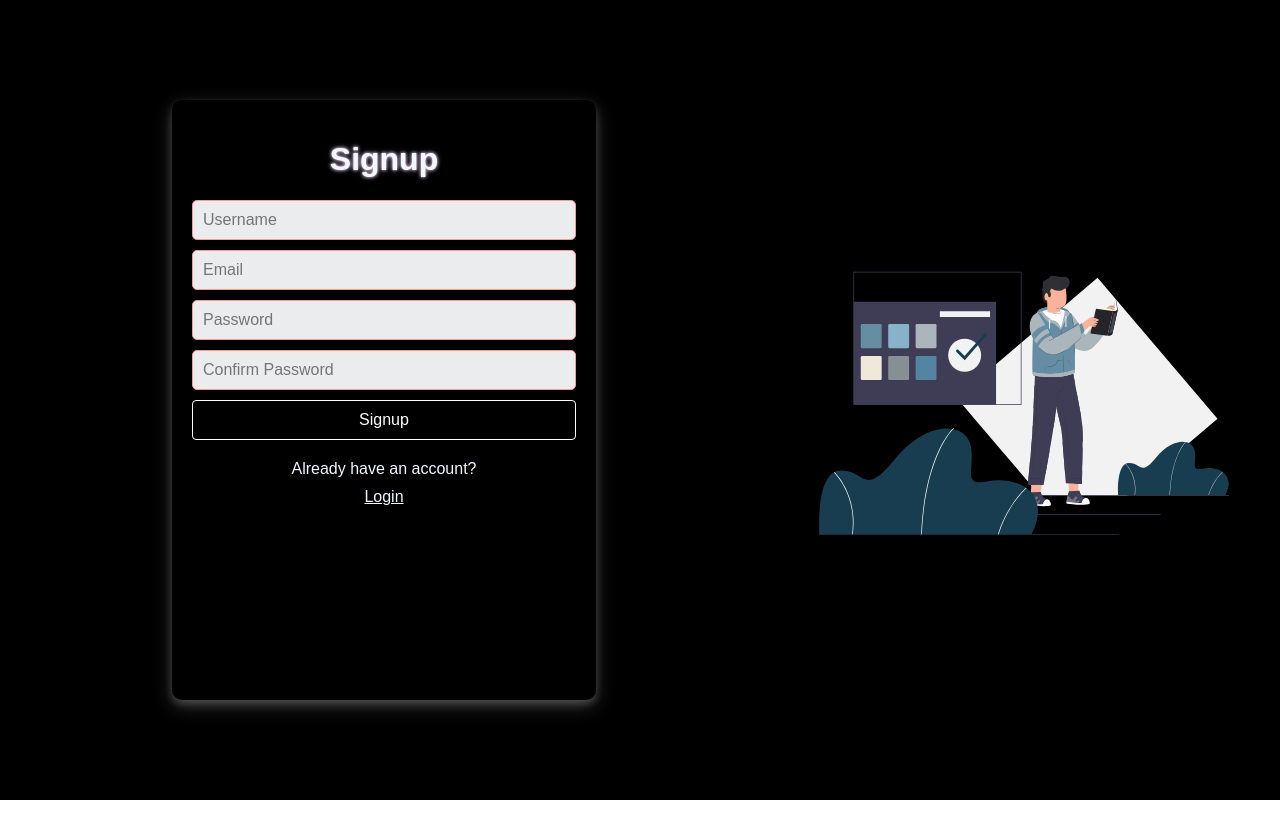
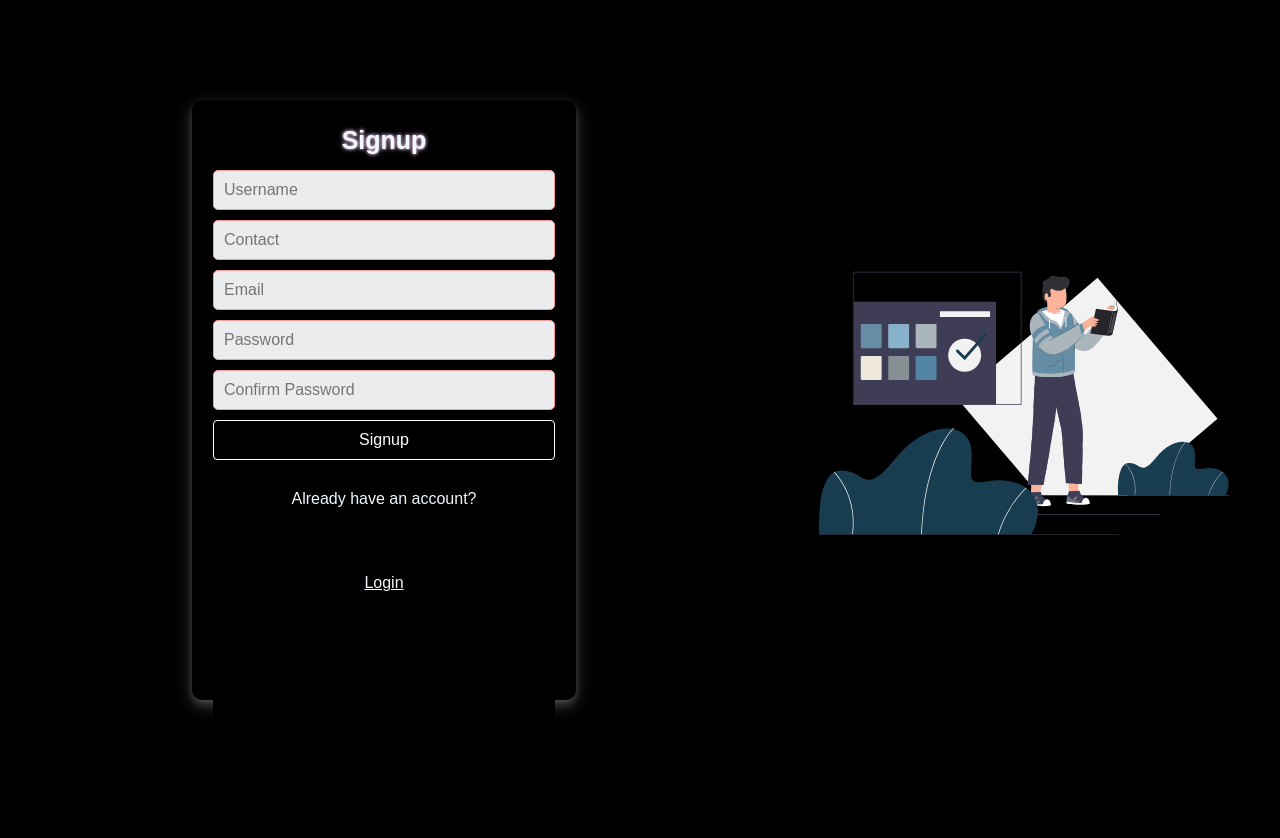
Before and after one commit to Niiischal/Summer_Class, a React (Create React App) app in the folder get/: page /signup in a window 1280 px wide. Shown: the top 838 px of the page. Before the commit the page ends 800 px from the top, so only its background shows below. Built offline with nearby package versions, Linux system fonts and the light colour scheme; a web font is replaced by a local one.

Commit message:
adding logo

```diff
--- a/get/src/App.js
+++ b/get/src/App.js
@@ -1,5 +1,6 @@
 import React from 'react'
 import { Route, BrowserRouter as Router, Routes } from 'react-router-dom'
+import Landing from './components/landing/Landing'
 import Login from './pages/Login'
 import Signup from './pages/Signup'
 
@@ -8,7 +9,7 @@ const App = () => {
     <div>
       <Router>
         <Routes>
-          <Route path="/" element={<Login/>}/>
+          <Route path="/" element={<Landing/>}/>
           <Route path="/login" element={<Login/>}/>
           <Route path="/signup" element={<Signup/>}/>
         </Routes>
--- /dev/null
+++ b/get/src/components/landing/Landing.jsx
@@ -0,0 +1,20 @@
+import React from 'react'
+import logo from '../../assets/logo.png'
+import '../../styles/landing.css'
+const Landing = () => {
+  return (
+    <div className="container">
+      <div className="contents">
+        <div className="logoImage">
+                <img src={logo} alt="logo" />
+        </div>
+        <div className="description">
+            <div className="description_card">
+            </div>
+        </div>
+      </div>
+    </div>
+  )
+}
+
+export default Landing
--- a/get/src/index.css
+++ b/get/src/index.css
@@ -1,16 +1,14 @@
-body {
+*{
   margin: 0;
-  font-family: -apple-system, BlinkMacSystemFont, 'Segoe UI', 'Roboto', 'Oxygen',
-    'Ubuntu', 'Cantarell', 'Fira Sans', 'Droid Sans', 'Helvetica Neue',
-    sans-serif;
-  -webkit-font-smoothing: antialiased;
-  -moz-osx-font-smoothing: grayscale;
+  padding: 0;
+  border: 0;
+  outline: 0;
+  box-sizing: border-box;
+  list-style: none;
+  text-decoration: none;
+  background-color: black;
 }
 
-code {
-  font-family: source-code-pro, Menlo, Monaco, Consolas, 'Courier New',
-    monospace;
-}
 
 .container{
   font-family: 'Aclonica', sans-serif;
--- a/get/src/pages/Signup.jsx
+++ b/get/src/pages/Signup.jsx
@@ -9,6 +9,7 @@ import "../styles/signup.css";
 const Signup = () => {
   const navigate = useNavigate();
   const [username, setUsername] = useState("");
+  const [contact, setContact] = useState("");
   const [email, setEmail] = useState("");
   const [password, setPassword] = useState("");
   return (
@@ -26,6 +27,14 @@ const Signup = () => {
                     value={username}
                     onTextChange={(text) => {
                       setUsername(text);
+                    }}
+                  />
+                  <TextInputs
+                    type="number"
+                    placeholder="Contact"
+                    value={contact}
+                    onTextChange={(text) => {
+                      setContact(text);
                     }}
                   />
                   <TextInputs type="email" placeholder="Email" value={email}
--- /dev/null
+++ b/get/src/styles/landing.css
@@ -0,0 +1,10 @@
+.container{
+    height: 100vh;
+    width: 100%;
+}
+
+.contents{
+    height: 100%;
+    display: grid;
+    grid-template-rows: 15% 80%;
+}
--- a/get/src/styles/login.css
+++ b/get/src/styles/login.css
@@ -1,7 +1,6 @@
 .container{
     height: 100vh;
     width: 100%;
-    background-color: black;
 }
 
 .loginFormContainer{
@@ -13,17 +12,22 @@
 .loginForm>.form{
     height: 50%;
     width: 50%;
-    background-color: black;
     margin: auto;
     text-align: center;
     border-radius: 10px;
     box-shadow: 0 4px 8px 0 rgba(249, 246, 246, 0.2), 0 6px 20px 0 rgba(250, 247, 247, 0.19) ;
-    padding: 20px;
+    padding: 21px;
 }
 
 form>h1{
     color: aliceblue;
     text-shadow: 0 0 3px #f6b9b9, 0 0 5px #a1a1d4;
+    padding: 5px;
+    font-size: 25px;
+}
+
+.textInputs{
+    margin-top: 10px;
 }
 
 .loginForm{
--- a/get/src/styles/signup.css
+++ b/get/src/styles/signup.css
@@ -1,7 +1,6 @@
 .container{
     height: 100vh;
     width: 100%;
-    background-color: black;
 }
 
 .signupFormContainer{
@@ -11,19 +10,24 @@
 }
 
 .signupForm>.form{
-    height: 70%;
+    height: 75%;
     width: 50%;
-    background-color: black;
     text-align: center;
     margin: auto;
     border-radius: 10px;
     box-shadow: 0 4px 8px 0 rgba(249, 246, 246, 0.2), 0 6px 20px 0 rgba(250, 247, 247, 0.19) ;
-    padding: 20px;
+    padding: 21px;
 }
 
 form>h1{
     color: aliceblue;
     text-shadow: 0 0 3px #f6b9b9, 0 0 5px #a1a1d4;
+    padding: 5px;
+    font-size: 25px;
+}
+
+.textInputs{
+    margin-top: 10px;
 }
 
 .signupForm{
```
Also changed, not shown: get/src/assets/logo.png (added).
